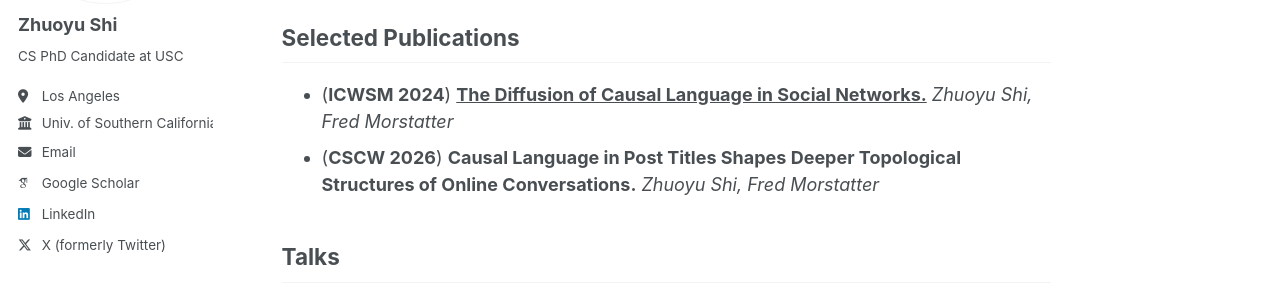
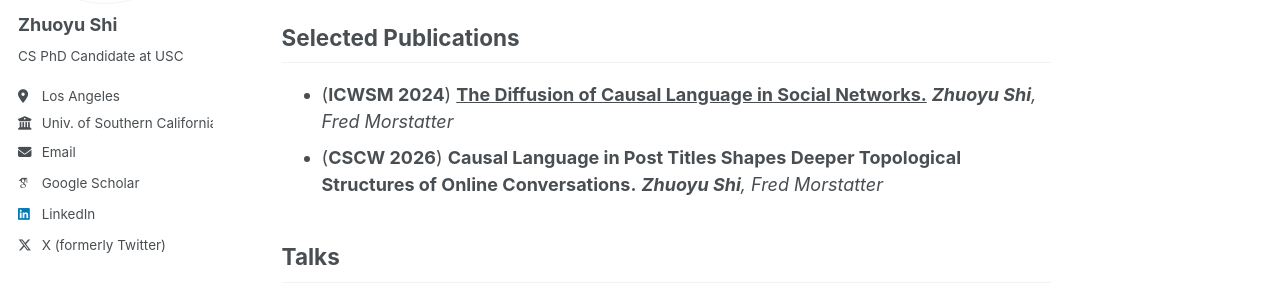
Before and after one commit to ZhuoyuShiii/zhuoyushiii.github.io, a Jekyll site: the page built from _pages/about.md, in a window 1280 px wide and 900 px high. Shown: the part 270-555 px from the top of the window. Built offline with Jekyll 4.4.1, drawn with Linux system fonts in a browser that asks for light colours; some web fonts are replaced; a script that is not in the unit is left out.

```diff
--- a/_pages/about.md
+++ b/_pages/about.md
@@ -13,9 +13,9 @@ I am a PhD candidate in Computer Science at University of Southern California, w
 ## Selected Publications
 
 * (**ICWSM 2024**) <a style="color:inherit" href="https://ojs.aaai.org/index.php/ICWSM/article/view/31399">**The Diffusion of Causal Language in Social Networks.**</a>
-_Zhuoyu Shi, Fred Morstatter_
+_**Zhuoyu Shi**, Fred Morstatter_
 * (**CSCW 2026**) **Causal Language in Post Titles Shapes Deeper Topological Structures of Online Conversations.**
-_Zhuoyu Shi, Fred Morstatter_
+_**Zhuoyu Shi**, Fred Morstatter_
 
 <!-- <i class="fa-regular fa-bookmark"></i> The 18th International AAAI Conference on Web and Social Media -->
 
```
